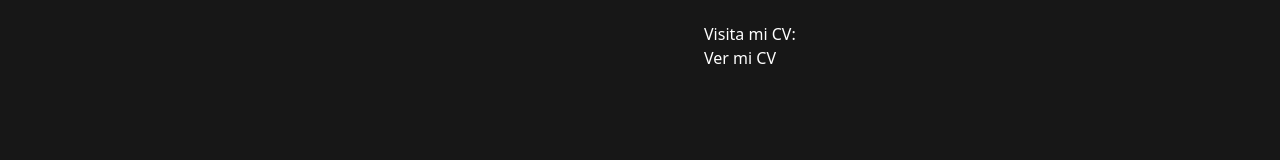
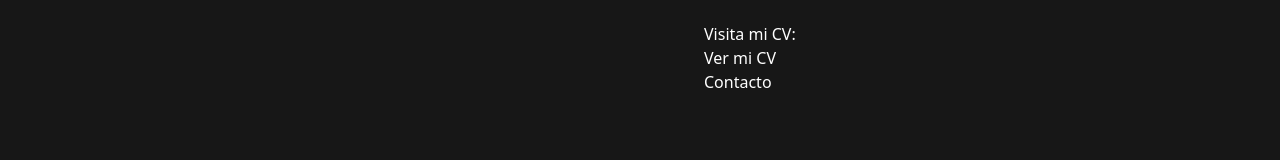
Before and after one commit to JDRengifo/Portafolio, a React (Vite) app: page / in a window 1280 px wide. Shown: the part 1955-2115 px from the top of the page. Built offline with nearby package versions, Linux system fonts and the light colour scheme.

Commit message:
contacto agregado

```diff
--- a/src/component/curriculum/Curriculum.jsx
+++ b/src/component/curriculum/Curriculum.jsx
@@ -58,6 +58,7 @@ function Curriculum() {
           >
             Ver mi CV
           </a>
+          <h2>Contacto</h2>
         </div>
       </div>
       <div>
```
